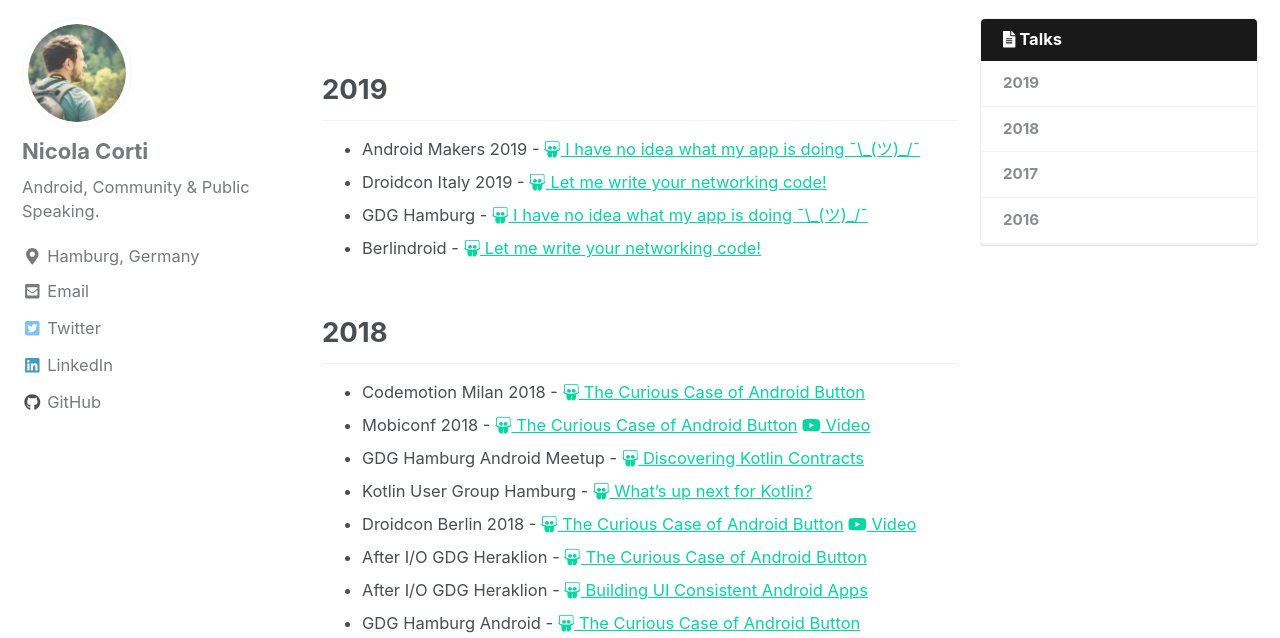
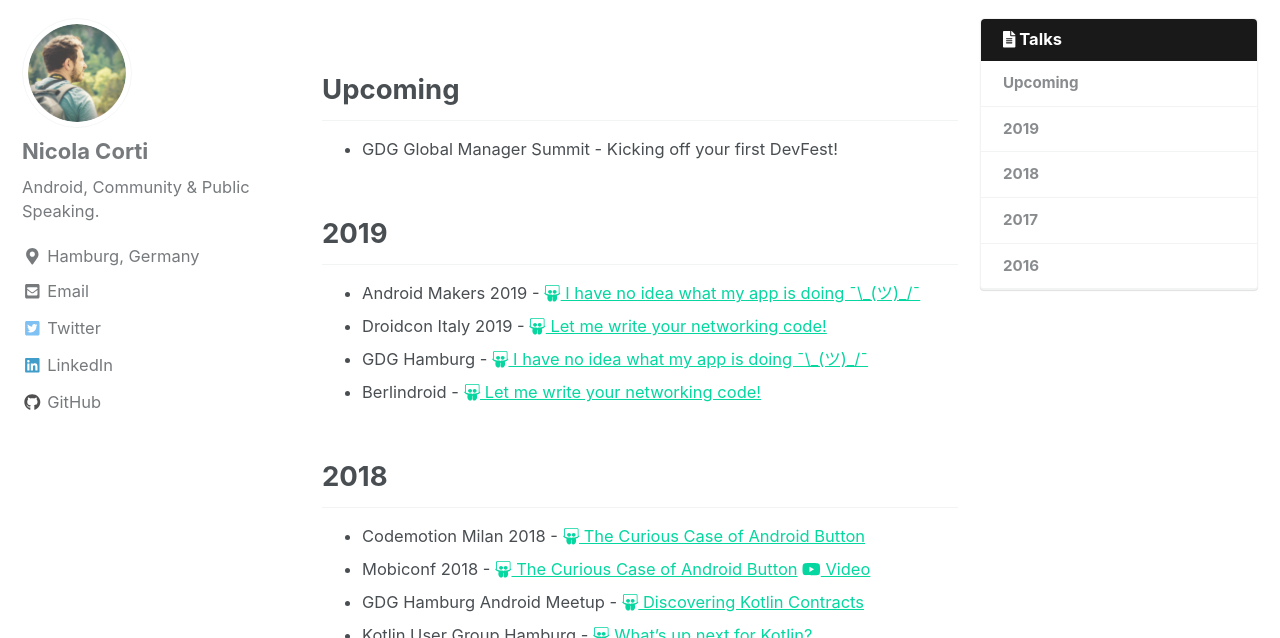
Before and after one commit to cortinico/cortinico.github.io, a Jekyll site: the page built from _pages/talks.md, in a window 1280 px wide and 900 px high, cut to the strip 262-900 px from the top of the window. Built offline with Jekyll 4.4.1, drawn with Linux system fonts in a browser that asks for light colours; nearby versions of some CDN libraries.

Commit message:
Adding GDG Global Summit to Upcoming

```diff
--- a/_pages/talks.md
+++ b/_pages/talks.md
@@ -13,9 +13,9 @@
     show_overlay_excerpt: false
 ---
 
-<!-- ## Upcoming -->
-
-<!-- {: .talk-section } -->
+## Upcoming
+* GDG Global Manager Summit - Kicking off your first DevFest!
+{: .talk-section }
 
 ## 2019
 
```
